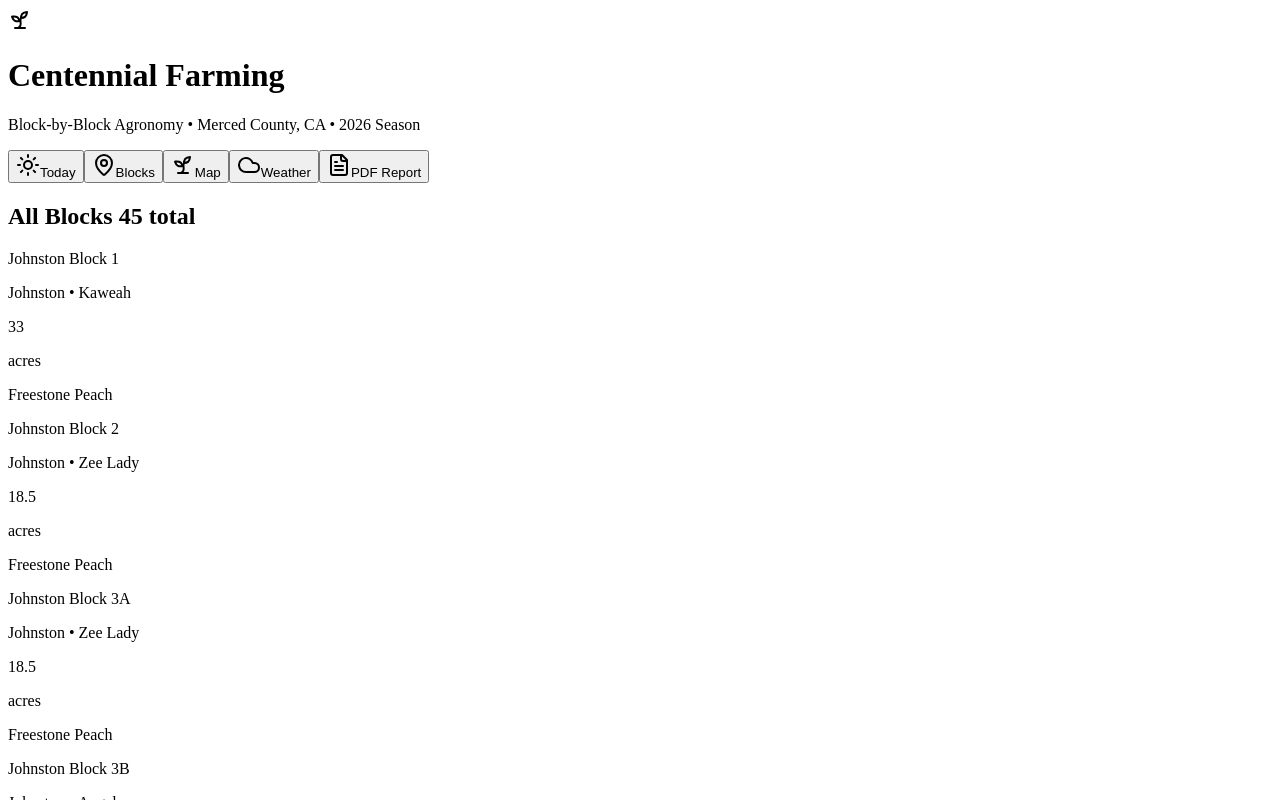
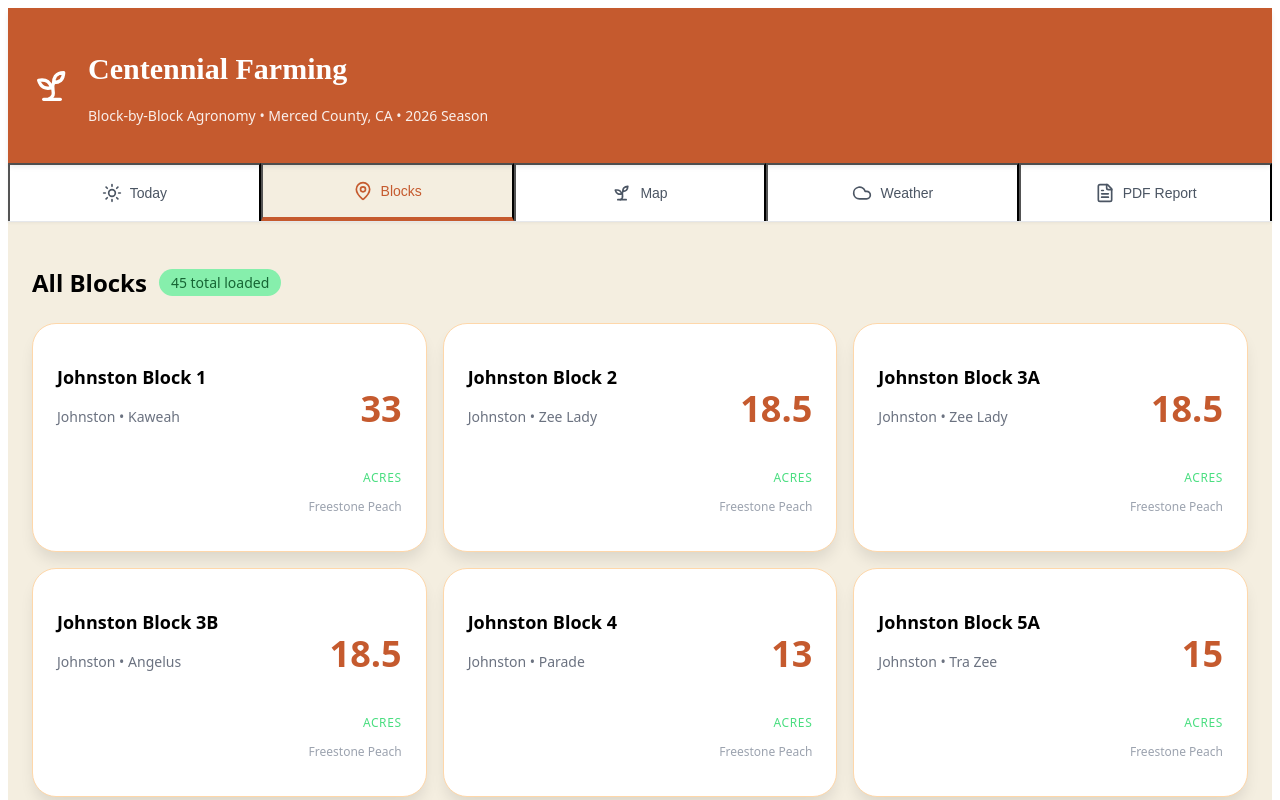
Before and after one commit to CentennialFarmingCo/Centennial-Farm-Dashboard, a Next.js app: page / in a window 1280 px wide. Shown: the top 800 px of the page. Built offline with nearby package versions, Linux system fonts and the light colour scheme.

Commit message:
Update page.tsx

```diff
--- a/app/page.tsx
+++ b/app/page.tsx
@@ -16,32 +16,43 @@ export default function App() {
   ];
 
   return (
-    <div className="min-h-screen bg-[#F4EEE0]">
-      {/* HEADER - forced brand color */}
-      <header className="bg-[#C55A2E] text-white p-6 sticky top-0 z-50 shadow-lg">
-        <div className="max-w-7xl mx-auto flex items-center gap-4">
-          <Sprout className="w-10 h-10" />
+    <div style={{ backgroundColor: '#F4EEE0', minHeight: '100vh', fontFamily: 'system-ui, sans-serif' }}>
+      {/* HEADER — forced peach color */}
+      <header style={{ backgroundColor: '#C55A2E', color: 'white', padding: '1.5rem', position: 'sticky', top: 0, zIndex: 50, boxShadow: '0 4px 6px -1px rgba(0,0,0,0.1)' }}>
+        <div style={{ maxWidth: '1280px', margin: '0 auto', display: 'flex', alignItems: 'center', gap: '1rem' }}>
+          <Sprout style={{ width: '40px', height: '40px' }} />
           <div>
-            <h1 className="text-3xl font-serif tracking-tight">Centennial Farming</h1>
-            <p className="text-sm opacity-90">Block-by-Block Agronomy • Merced County, CA • 2026 Season</p>
+            <h1 style={{ fontSize: '1.875rem', fontWeight: '600', fontFamily: 'serif' }}>Centennial Farming</h1>
+            <p style={{ fontSize: '0.875rem', opacity: '0.9' }}>Block-by-Block Agronomy • Merced County, CA • 2026 Season</p>
           </div>
         </div>
       </header>
 
       {/* TABS */}
-      <div className="sticky top-[85px] z-40 bg-white border-b shadow-sm">
-        <div className="max-w-7xl mx-auto flex overflow-x-auto">
+      <div style={{ position: 'sticky', top: '85px', zIndex: 40, backgroundColor: 'white', borderBottom: '1px solid #e5e7eb', boxShadow: '0 1px 3px rgba(0,0,0,0.05)' }}>
+        <div style={{ maxWidth: '1280px', margin: '0 auto', display: 'flex', overflowX: 'auto' }}>
           {tabs.map(t => {
             const active = tab === t.id;
             return (
               <button
                 key={t.id}
                 onClick={() => setTab(t.id)}
-                className={`flex-1 flex items-center justify-center gap-2 px-6 py-4 text-sm font-medium whitespace-nowrap transition-all ${active
-                  ? "border-b-4 border-[#C55A2E] text-[#C55A2E] bg-[#F4EEE0]"
-                  : "text-stone-600 hover:text-stone-900"}`}
+                style={{
+                  flex: 1,
+                  display: 'flex',
+                  alignItems: 'center',
+                  justifyContent: 'center',
+                  gap: '0.5rem',
+                  padding: '1rem 1.5rem',
+                  fontSize: '0.875rem',
+                  fontWeight: '500',
+                  whiteSpace: 'nowrap',
+                  borderBottom: active ? '4px solid #C55A2E' : 'none',
+                  color: active ? '#C55A2E' : '#4b5563',
+                  backgroundColor: active ? '#F4EEE0' : 'transparent',
+                }}
               >
-                <t.icon className="w-5 h-5" />
+                <t.icon style={{ width: '20px', height: '20px' }} />
                 {t.label}
               </button>
             );
@@ -49,25 +60,28 @@ export default function App() {
         </div>
       </div>
 
-      {/* CONTENT */}
-      <main className="p-6 max-w-7xl mx-auto">
+      {/* MAIN CONTENT */}
+      <main style={{ padding: '1.5rem', maxWidth: '1280px', margin: '0 auto' }}>
         {tab === "blocks" && (
           <div>
-            <h2 className="text-2xl font-medium mb-6 flex items-center gap-3">
-              All Blocks <span className="text-sm bg-green-100 text-green-700 px-3 py-1 rounded-full font-medium">{FIELDS_DATA.length} total</span>
+            <h2 style={{ fontSize: '1.5rem', fontWeight: '600', marginBottom: '1.5rem', display: 'flex', alignItems: 'center', gap: '0.75rem' }}>
+              All Blocks
+              <span style={{ fontSize: '0.875rem', backgroundColor: '#86efac', color: '#166534', padding: '0.25rem 0.75rem', borderRadius: '9999px', fontWeight: '500' }}>
+                {FIELDS_DATA.length} total loaded
+              </span>
             </h2>
-            <div className="grid grid-cols-1 md:grid-cols-2 lg:grid-cols-3 gap-4">
+            <div style={{ display: 'grid', gridTemplateColumns: 'repeat(auto-fit, minmax(320px, 1fr))', gap: '1rem' }}>
               {FIELDS_DATA.map(field => (
-                <div key={field.id} className="bg-white rounded-3xl p-6 shadow-md hover:shadow-xl transition-all border border-[#C55A2E]/10">
-                  <div className="flex justify-between items-start">
+                <div key={field.id} style={{ backgroundColor: 'white', borderRadius: '1.5rem', padding: '1.5rem', boxShadow: '0 10px 15px -3px rgba(0,0,0,0.1)', border: '1px solid #fed7aa' }}>
+                  <div style={{ display: 'flex', justifyContent: 'space-between', alignItems: 'flex-start' }}>
                     <div>
-                      <p className="font-semibold text-lg leading-tight">{field.block}</p>
-                      <p className="text-sm text-stone-500 mt-1">{field.ranch} • {field.variety}</p>
+                      <p style={{ fontWeight: '600', fontSize: '1.125rem', lineHeight: '1.25' }}>{field.block}</p>
+                      <p style={{ color: '#6b7280', fontSize: '0.875rem', marginTop: '0.25rem' }}>{field.ranch} • {field.variety}</p>
                     </div>
-                    <div className="text-right">
-                      <p className="text-4xl font-bold text-[#C55A2E]">{field.acres}</p>
-                      <p className="text-xs uppercase tracking-widest text-green-600">acres</p>
-                      <p className="text-xs text-stone-400 mt-1">{field.crop}</p>
+                    <div style={{ textAlign: 'right' }}>
+                      <p style={{ fontSize: '2.25rem', fontWeight: '700', color: '#C55A2E' }}>{field.acres}</p>
+                      <p style={{ fontSize: '0.75rem', textTransform: 'uppercase', letterSpacing: '0.05em', color: '#4ade80' }}>acres</p>
+                      <p style={{ fontSize: '0.75rem', color: '#9ca3af', marginTop: '0.25rem' }}>{field.crop}</p>
                     </div>
                   </div>
                 </div>
@@ -76,20 +90,41 @@ export default function App() {
           </div>
         )}
 
-        {tab === "today" && <div className="bg-white rounded-3xl p-8 shadow text-center"><h2 className="text-2xl">Today’s Snapshot</h2><p className="mt-4 text-stone-600">Phenology + tasks ready</p></div>}
-        {tab === "map" && <div className="bg-white rounded-3xl p-8 shadow text-center"><h2 className="text-2xl">Interactive Map</h2><p className="mt-4 text-stone-600">45 polygons loaded</p></div>}
-        {tab === "weather" && <div className="bg-white rounded-3xl p-8 shadow text-center"><h2 className="text-2xl">Weather & Alerts</h2><p className="mt-4 text-stone-600">Real-time coming</p></div>}
+        {tab === "today" && (
+          <div style={{ backgroundColor: 'white', borderRadius: '1.5rem', padding: '2rem', boxShadow: '0 10px 15px -3px rgba(0,0,0,0.1)', textAlign: 'center' }}>
+            <h2 style={{ fontSize: '1.5rem', fontWeight: '600', marginBottom: '1.5rem' }}>Today’s Snapshot</h2>
+            <p style={{ color: '#6b7280' }}>Phenology + smart tasks will appear here</p>
+          </div>
+        )}
+
+        {tab === "map" && (
+          <div style={{ backgroundColor: 'white', borderRadius: '1.5rem', padding: '2rem', boxShadow: '0 10px 15px -3px rgba(0,0,0,0.1)', textAlign: 'center' }}>
+            <h2 style={{ fontSize: '1.5rem', fontWeight: '600', marginBottom: '1rem' }}>Interactive Farm Map</h2>
+            <p style={{ color: '#6b7280' }}>45 shaded polygons loaded — full clickable map next</p>
+          </div>
+        )}
+
+        {tab === "weather" && (
+          <div style={{ backgroundColor: 'white', borderRadius: '1.5rem', padding: '2rem', boxShadow: '0 10px 15px -3px rgba(0,0,0,0.1)', textAlign: 'center' }}>
+            <h2 style={{ fontSize: '1.5rem', fontWeight: '600', marginBottom: '1rem' }}>Weather & Irrigation Alerts</h2>
+            <p style={{ color: '#6b7280' }}>Real-time conditions coming next</p>
+          </div>
+        )}
+
         {tab === "report" && (
-          <div className="text-center py-16">
-            <button onClick={() => window.print()} className="bg-[#C55A2E] hover:bg-[#b04d28] text-white px-10 py-5 rounded-3xl text-xl flex items-center gap-3 mx-auto transition">
-              <Printer className="w-7 h-7" />
+          <div style={{ textAlign: 'center', padding: '4rem 1rem' }}>
+            <button
+              onClick={() => window.print()}
+              style={{ backgroundColor: '#C55A2E', color: 'white', padding: '1rem 2.5rem', borderRadius: '9999px', fontSize: '1.125rem', fontWeight: '600', display: 'inline-flex', alignItems: 'center', gap: '0.75rem', boxShadow: '0 10px 15px -3px rgba(197,90,46,0.3)' }}
+            >
+              <Printer style={{ width: '28px', height: '28px' }} />
               Generate Full PDF Report
             </button>
           </div>
         )}
       </main>
 
-      <footer className="text-center text-xs text-stone-500 py-8 border-t bg-white">
+      <footer style={{ textAlign: 'center', padding: '2rem', color: '#6b7280', fontSize: '0.75rem', borderTop: '1px solid #e5e7eb', backgroundColor: 'white' }}>
         Centennial Farming Company • 45 fields • 2026 Season • Built live on Vercel 🚜
       </footer>
     </div>
```
